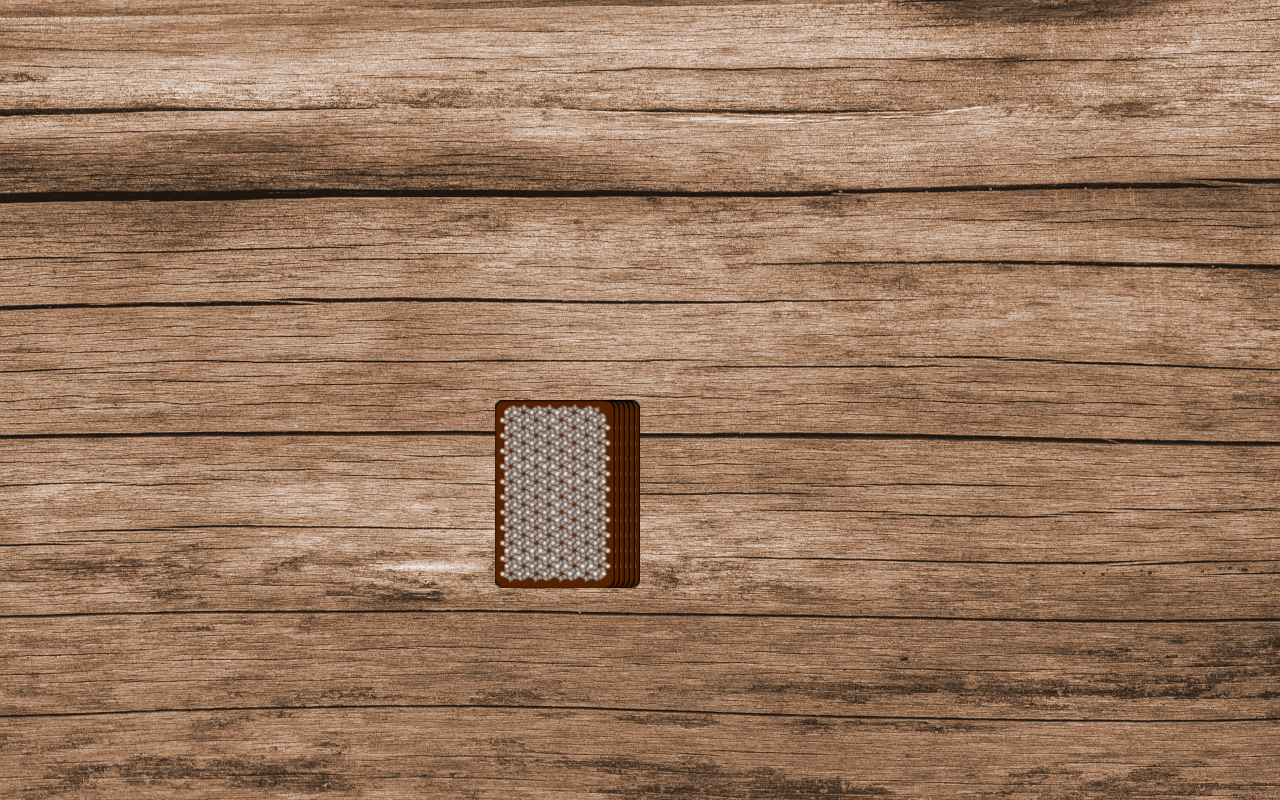
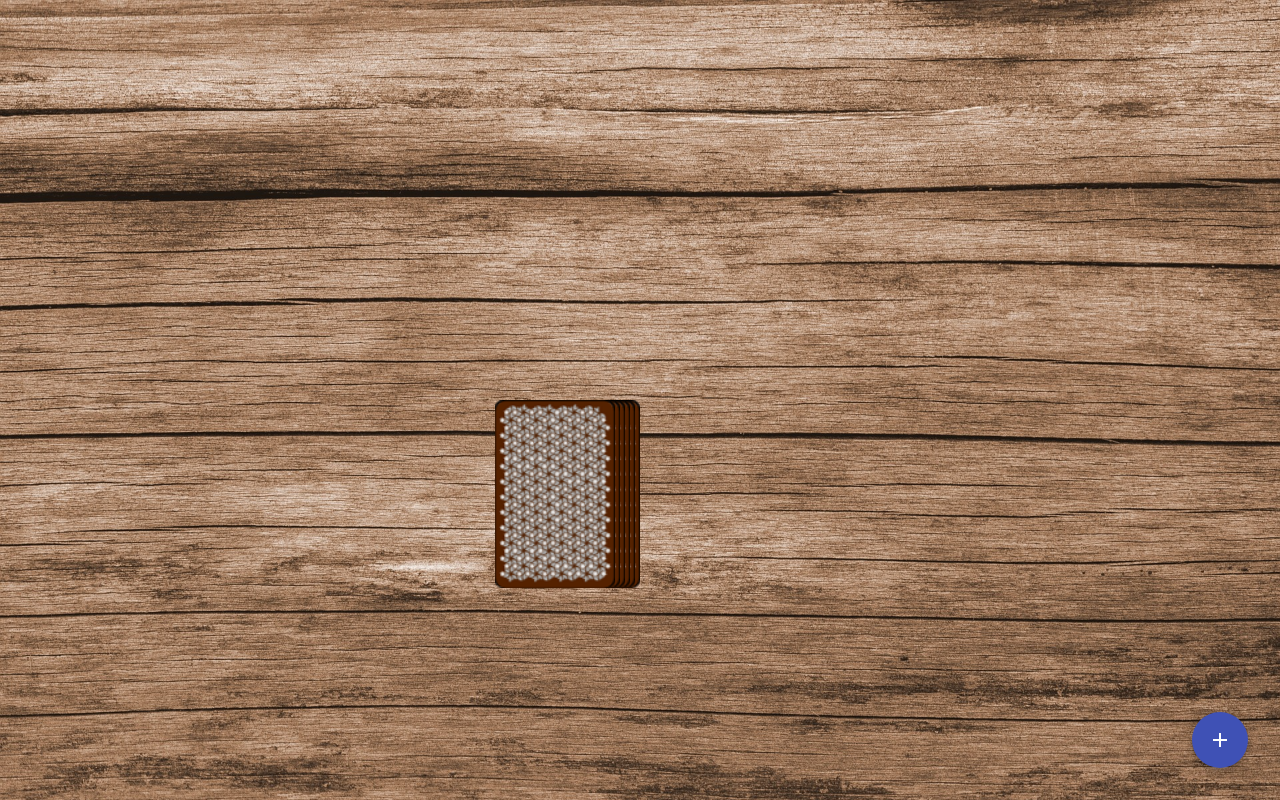
Before and after one commit to MarcelBerlin/Ring-of-Fire, an Angular app: page /game in a window 1280 px wide. Built offline with nearby package versions, Linux system fonts and the light colour scheme.

Commit message:
add player option

```diff
--- /dev/null
+++ b/src/app/dialog-add-player/dialog-add-player.component.html
@@ -0,0 +1,12 @@
+<h1 mat-dialog-title>Add new player</h1>
+<div mat-dialog-content>
+    <p>Enter your name.</p>
+    <mat-form-field>
+        <mat-label>Name</mat-label>
+        <input matInput [(ngModel)]="name">
+    </mat-form-field>
+</div>
+<div mat-dialog-actions>
+    <button mat-button (click)="onNoClick()">No Thanks</button>
+    <button mat-button [mat-dialog-close]="name" cdkFocusInitial>Ok</button>
+</div>
--- /dev/null
+++ b/src/app/dialog-add-player/dialog-add-player.component.ts
@@ -0,0 +1,22 @@
+import { Component } from '@angular/core';
+import { OnInit } from '@angular/core';
+
+@Component({
+  selector: 'app-dialog-add-player',
+  templateUrl: './dialog-add-player.component.html',
+  styleUrls: ['./dialog-add-player.component.scss']
+})
+export class DialogAddPlayerComponent implements OnInit {
+
+  name: string="";
+  constructor() {}
+
+  ngOnInit(): void {
+
+  }
+
+  onNoClick(): void {
+
+  }
+
+}
--- a/src/app/game/game.component.html
+++ b/src/app/game/game.component.html
@@ -21,3 +21,7 @@
     </div>
 
 </div>
+
+<button mat-fab color="primary" (click)="openDialog()" class="add-button">
+    <mat-icon>add</mat-icon>
+  </button>
--- a/src/app/game/game.component.scss
+++ b/src/app/game/game.component.scss
@@ -41,6 +41,12 @@
     right: 0;
 }
 
+.add-button {
+    position: absolute;
+    right: 32px;
+    bottom: 32px;
+}
+
 @keyframes pick-card-animation {
 
     0% {
--- a/src/app/game/game.component.ts
+++ b/src/app/game/game.component.ts
@@ -1,6 +1,7 @@
 import { Component, OnInit } from '@angular/core';
 import { Game } from 'src/models/game';
-
+import { MatDialog } from '@angular/material/dialog';
+import { DialogAddPlayerComponent } from '../dialog-add-player/dialog-add-player.component';
 
 
 @Component({
@@ -13,7 +14,7 @@
   currentCard: string = '';
   game: Game;
 
-  constructor() { }
+  constructor(public dialog: MatDialog) { }
 
   ngOnInit(): void {
     this.newGame();
@@ -38,4 +39,15 @@
       }, 1250);
     }
   }
+
+  openDialog(): void {
+    const dialogRef = this.dialog.open(DialogAddPlayerComponent);
+
+    dialogRef.afterClosed().subscribe((name: string) => {
+      this.game.players.push(name);
+    });
+  }
+
+
+
 }
```
Also changed, not shown: src/app/app.module.ts (+15 -1 lines), src/app/dialog-add-player/dialog-add-player.component.scss (added), 1 other file (tests, documents, lock files or other folders).
